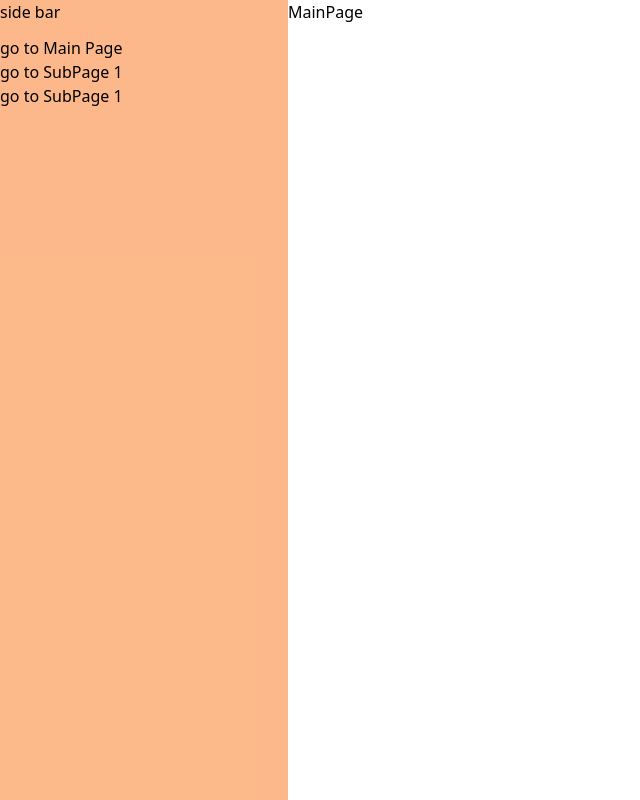
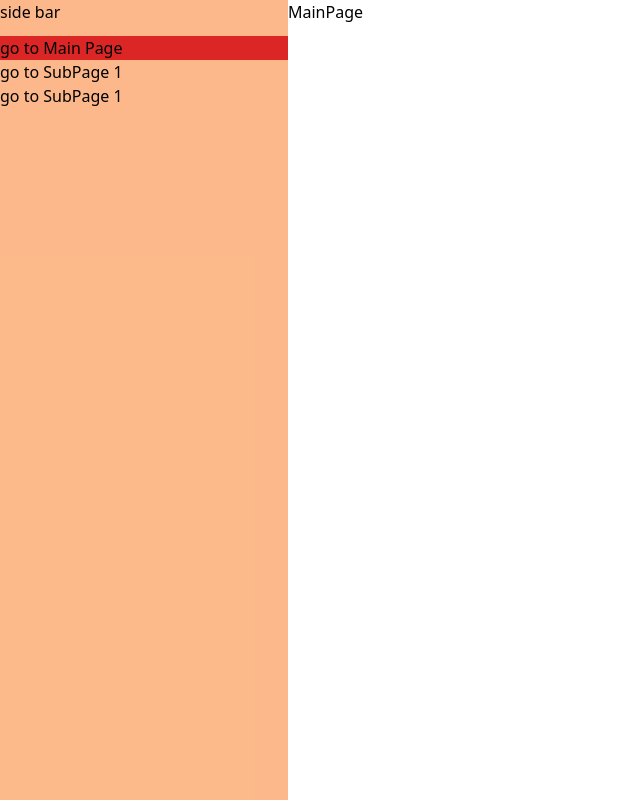
Before and after one commit to HamzaBow/micro-frontends-service1, a React (Vite) app: page /service1/ in a window 1280 px wide. Shown: the whole page, without its empty margins (0-640 px from the left). Built offline with nearby package versions, Linux system fonts and the light colour scheme.

Commit message:
highlight in sidebar the current page link

```diff
--- a/src/App.tsx
+++ b/src/App.tsx
@@ -1,4 +1,10 @@
-import { BrowserRouter as Router, Routes, Route, Link } from "react-router-dom";
+import {
+  BrowserRouter as Router,
+  Routes,
+  Route,
+  Link,
+  useLocation,
+} from "react-router-dom";
 import SubPage1 from "./SubPage1";
 import SubPage2 from "./SubPage2";
 import MainPage from "./MainPage";
@@ -7,14 +13,7 @@ export default function App() {
   return (
     <div className="flex h-full items-stretch">
       <Router basename="/service1">
-        <div className="w-72 h-full bg-orange-500 bg-opacity-50">
-          <h6>side bar</h6>
-          <div className="flex flex-col mt-3">
-            <Link to={"/"}>go to Main Page</Link>
-            <Link to={"/subpage1"}>go to SubPage 1</Link>
-            <Link to={"/subpage2"}>go to SubPage 1</Link>
-          </div>
-        </div>
+        <Sidebar />
         <Routes>
           <Route path="subpage1" element={<SubPage1 />} />
           <Route path="subpage2" element={<SubPage2 />} />
@@ -24,3 +23,32 @@ export default function App() {
     </div>
   );
 }
+
+function Sidebar() {
+  const location = useLocation();
+  return (
+    <div className="w-72 h-full bg-orange-500 bg-opacity-50">
+      <h6>side bar</h6>
+      <div className="flex flex-col mt-3">
+        <Link
+          to={"/"}
+          className={`${location.pathname === "/" ? "bg-red-600" : ""}`}
+        >
+          go to Main Page
+        </Link>
+        <Link
+          to={"/subpage1"}
+          className={`${location.pathname === "/subpage1" ? "bg-red-600" : ""}`}
+        >
+          go to SubPage 1
+        </Link>
+        <Link
+          to={"/subpage2"}
+          className={`${location.pathname === "/subpage2" ? "bg-red-600" : ""}`}
+        >
+          go to SubPage 1
+        </Link>
+      </div>
+    </div>
+  );
+}
```
